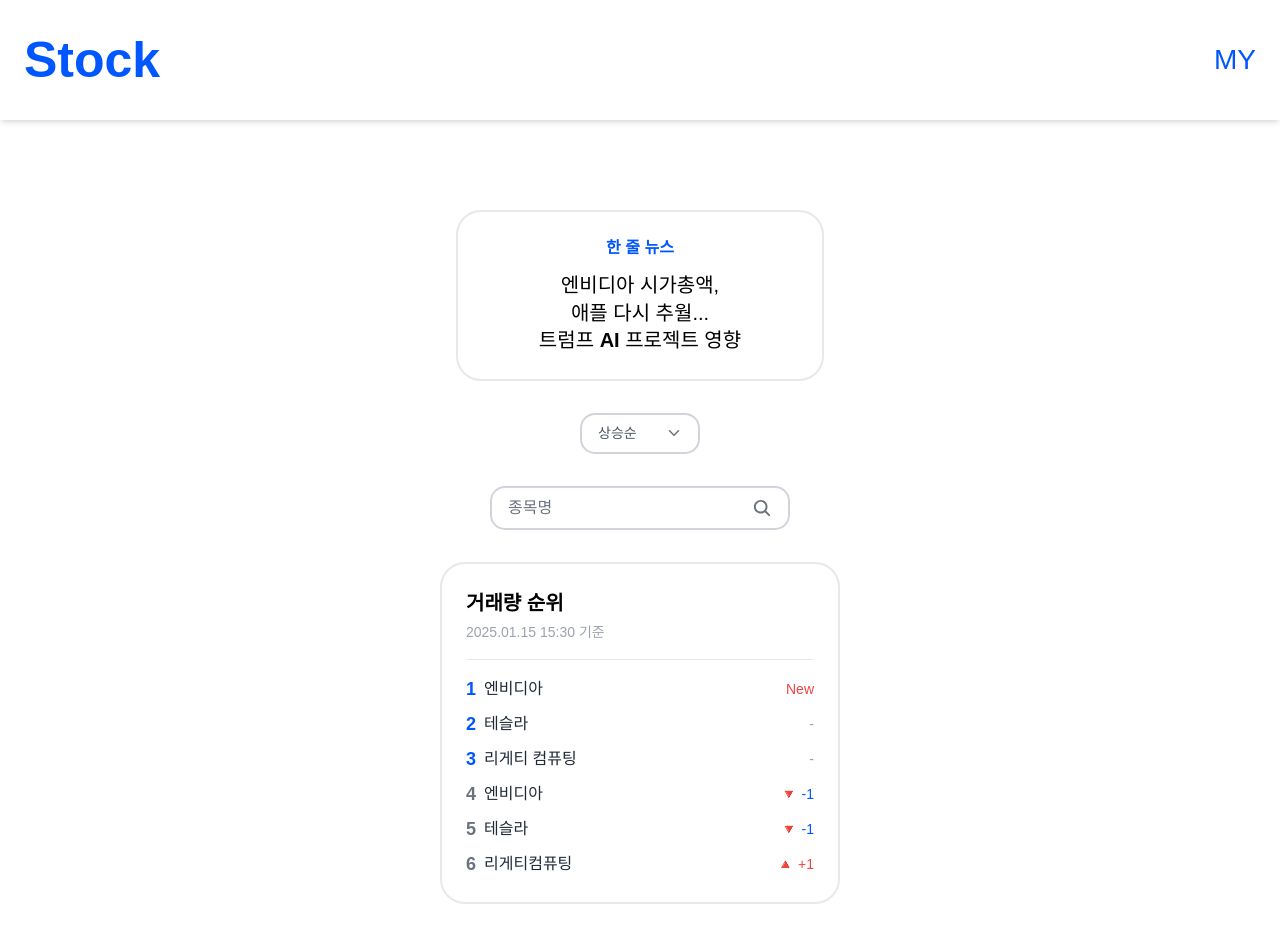
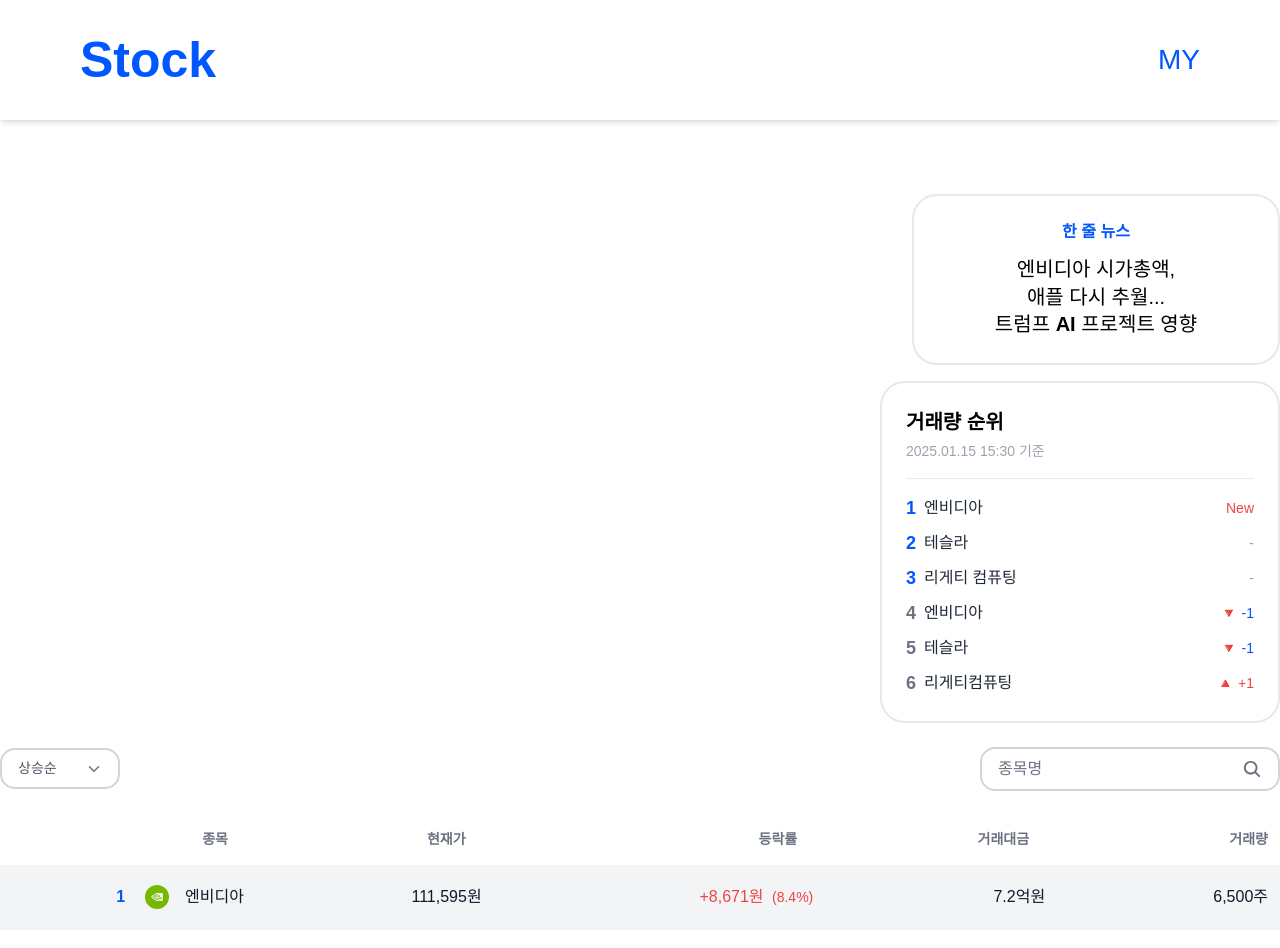
Before and after one commit to 2025-project/frontend, a Next.js app: page /mainpage in a window 1280 px wide. Shown: the top 948 px of the page. Built offline with nearby package versions, Linux system fonts and the light colour scheme.

Commit message:
design: 메인페이지 컴포넌트 배치 수정

```diff
--- a/src/app/mainpage/page.tsx
+++ b/src/app/mainpage/page.tsx
@@ -2,13 +2,30 @@ import { Header, NewsTicker, Ranking, SearchBar, StockList, SortDropdown } from
 
 const MainPage = () => {
   return (
-    <div className="min-h-screen flex flex-col items-center p-6 space-y-8 bg-white pt-[178px]">
+    <div className="min-h-screen bg-white pt-[178px] flex flex-col items-center">
       <Header />
-      <NewsTicker />
-      <SortDropdown/>
-      <SearchBar />
-      <Ranking />
-      <StockList />
+
+      <div className="w-full max-w-[1300px] flex justify-end mt-4">
+        <NewsTicker />
+      </div>
+
+      <div className="w-full max-w-[1300px] flex justify-end mt-4">
+        <Ranking />
+      </div>
+
+      <div className="w-full max-w-[1300px] flex justify-between items-center mt-6">
+        <div>
+          <SortDropdown />
+        </div>
+
+        <div>
+          <SearchBar />
+        </div>
+      </div>
+
+      <div className="w-full max-w-[1300px] mt-6">
+        <StockList />
+      </div>
     </div>
   );
 };
--- a/src/components/Header/Header.tsx
+++ b/src/components/Header/Header.tsx
@@ -3,7 +3,7 @@ import Link from "next/link";
 
 const Header = () => {
   return (
-    <header className="w-full h-[120px] bg-white shadow-md flex items-center justify-between px-6 absolute top-0 left-0 right-0">
+    <header className="w-full h-[120px] bg-white shadow-md flex items-center justify-between px-20 absolute top-0 left-0 right-0">
       <h1 className="text-[50px] font-bold text-customBlue">Stock</h1>
       <nav>
         <ul className="flex space-x-4">
--- a/src/components/StockList/StockList.tsx
+++ b/src/components/StockList/StockList.tsx
@@ -15,14 +15,14 @@ const stockData = [
 
 const StockList: React.FC<StockListProps> = ({ hideId = false }) => {
   return (
-    <div className="w-[1000px] bg-white rounded-lg overflow-hidden">
+    <div className="w-[1300px] bg-white rounded-lg overflow-hidden">
       <table className="w-full text-right">
         <thead>
           <tr className="bg-white h-[50px] text-gray-500 text-[14px] font-thin">
-            <th className="px-6 pr-4 text-right ">종목</th>
-            <th className="px-6 pr-4 ">현재가</th>
-            <th className="px-6 pr-4 ">등락률</th>
-            <th className="px-6 pr-4 ">거래대금</th>
+            <th className="px-6 pr-8 text-right ">종목</th>
+            <th className="px-6 pr-8 ">현재가</th>
+            <th className="px-6 pr-8 ">등락률</th>
+            <th className="px-6 pr-8 ">거래대금</th>
             <th className="px-6 pr-8 ">거래량</th>
           </tr>
         </thead>
```
